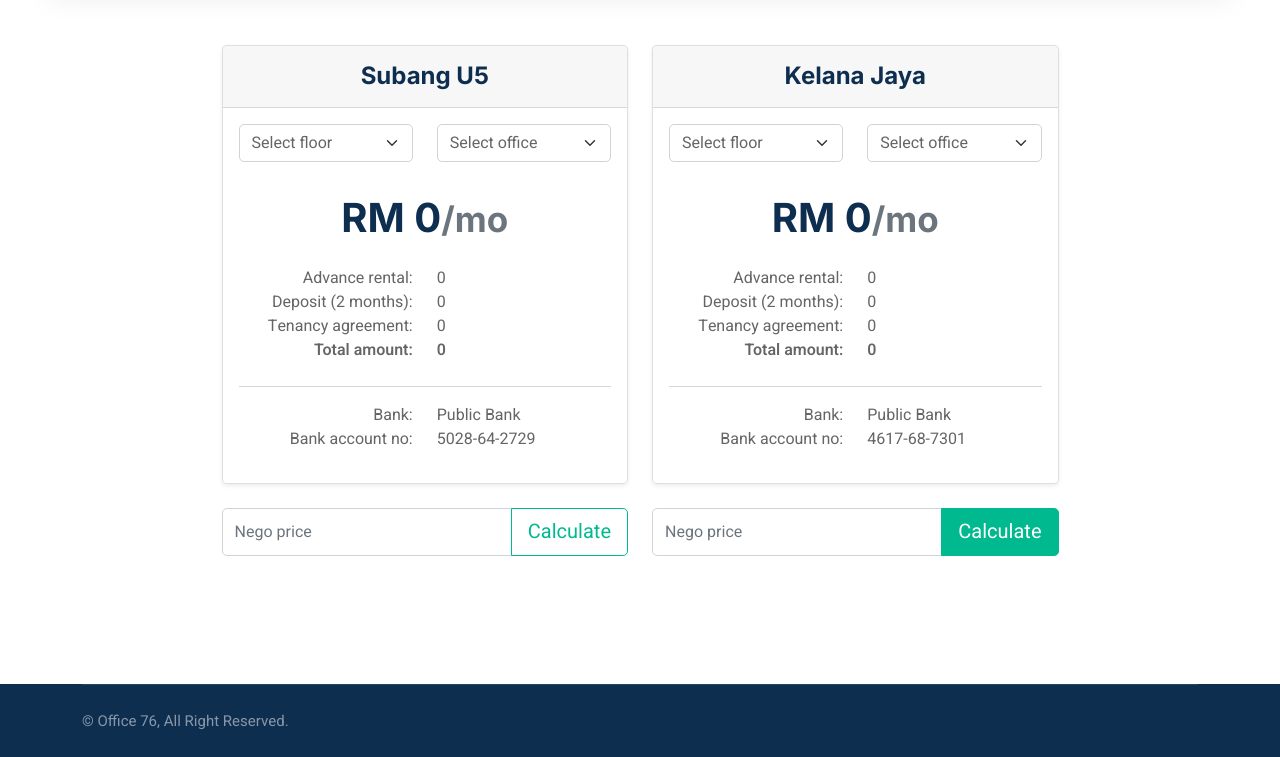
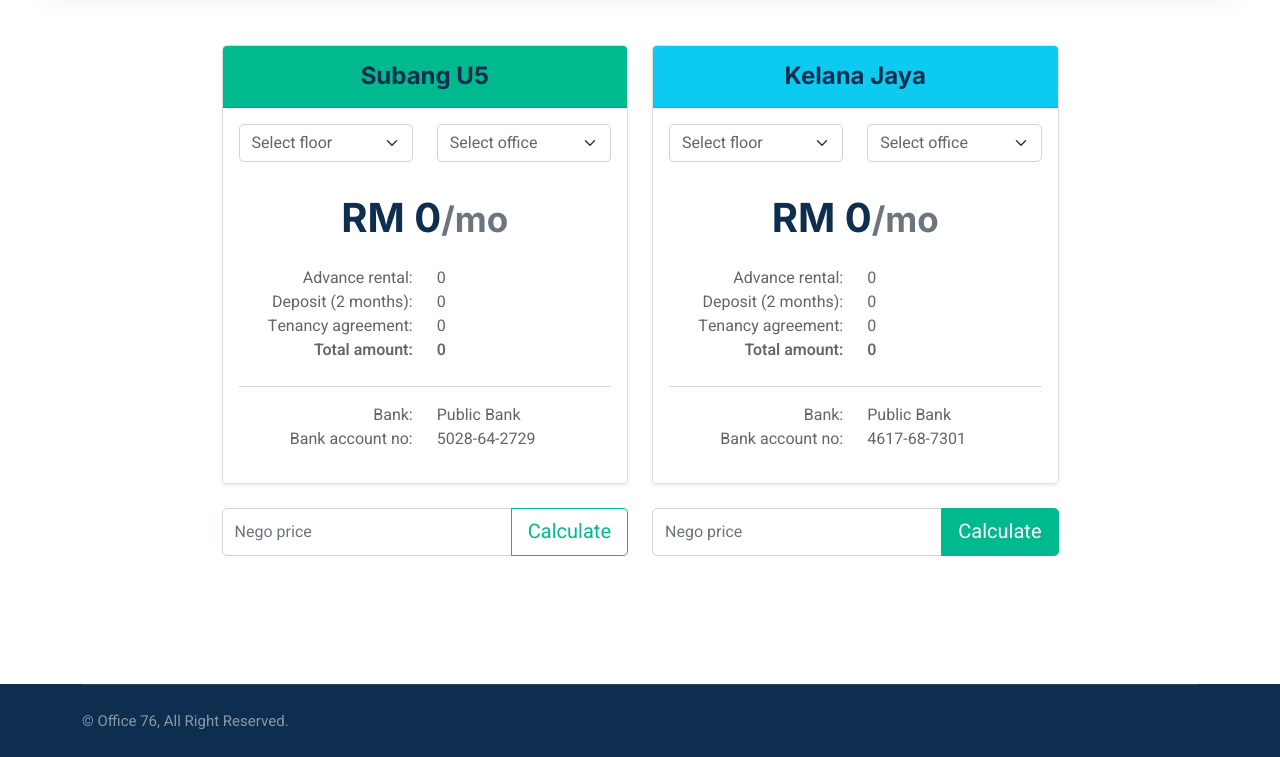
Before and after one commit to Marcus1113/Office, a plain HTML site: page index.html in a window 1280 px wide. Shown: the part 123-880 px from the top of the page. Drawn offline with nearby package versions, Linux system fonts and the light colour scheme.

Commit message:
+ touch up

```diff
--- a/index.html
+++ b/index.html
@@ -74,7 +74,7 @@
                     <div class="row row-cols-1 row-cols-md-2 mb-3 text-center">
                         <div id="su" class="col">
                             <div class="card mb-4 rounded-3 shadow-sm">
-                                <div class="card-header py-3">
+                                <div class="card-header bg-primary py-3">
                                     <h4 class="my-0 fw-normal">Subang U5</h4>
                                 </div>
                                 <div class="card-body">
@@ -124,7 +124,7 @@
                         </div>
                         <div id="kj" class="col">
                             <div class="card mb-4 rounded-3 shadow-sm">
-                                <div class="card-header py-3">
+                                <div class="card-header bg-info  py-3">
                                     <h4 class="my-0 fw-normal">Kelana Jaya</h4>
                                 </div>
                                 <div class="card-body">
```
